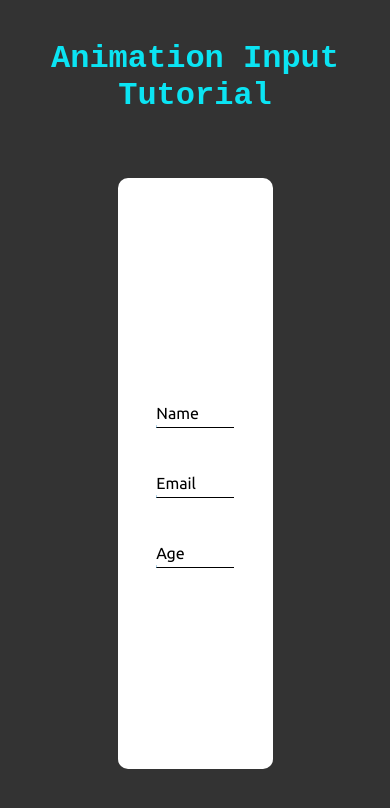
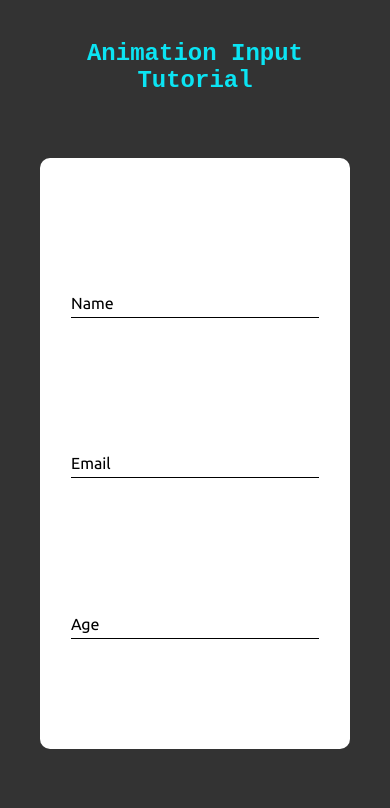
Before and after one commit to ShakexSempe/animated-input, a plain HTML site: page index.html in a window 390 px wide. Drawn offline with Linux system fonts and the light colour scheme; a web font is replaced by a local one.

Commit message:
added media query

```diff
--- a/style.css
+++ b/style.css
@@ -101,3 +101,22 @@ h1{
 .form input:focus + .label-name::after, .form input:valid + .label-name::after {
     transform: translateX(0%);
 }
+
+
+@media screen and (max-width: 768px) {
+    h1{
+        font-size: 1.5em;
+    }
+
+    .container {
+        width: 100%;
+        height: 70vh;
+        justify-content: space-evenly;
+    }
+    .form {
+        width: 80%;
+        height: 50px;
+        overflow: hidden;
+        margin: 1px auto;
+    }
+}
```
